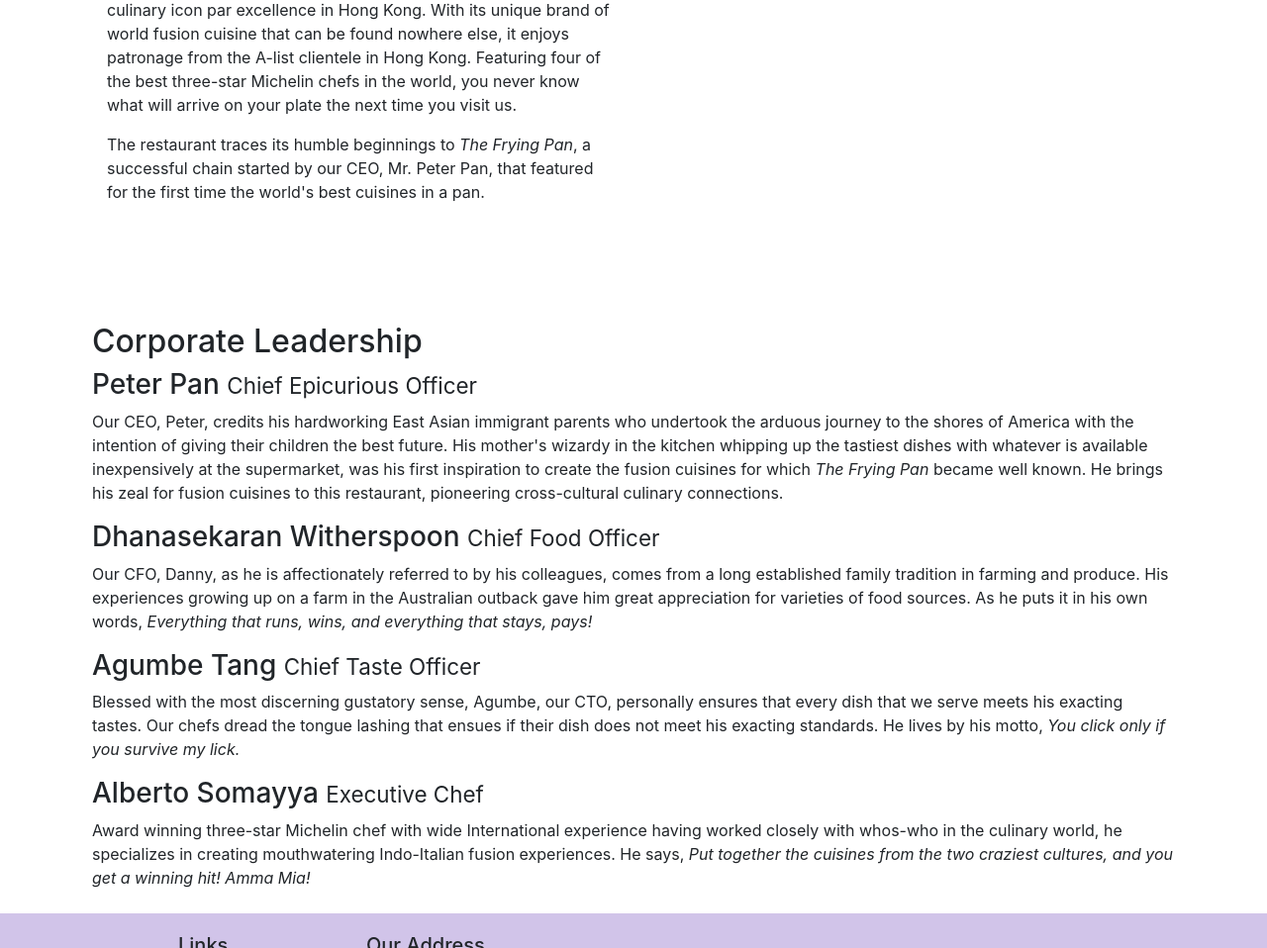
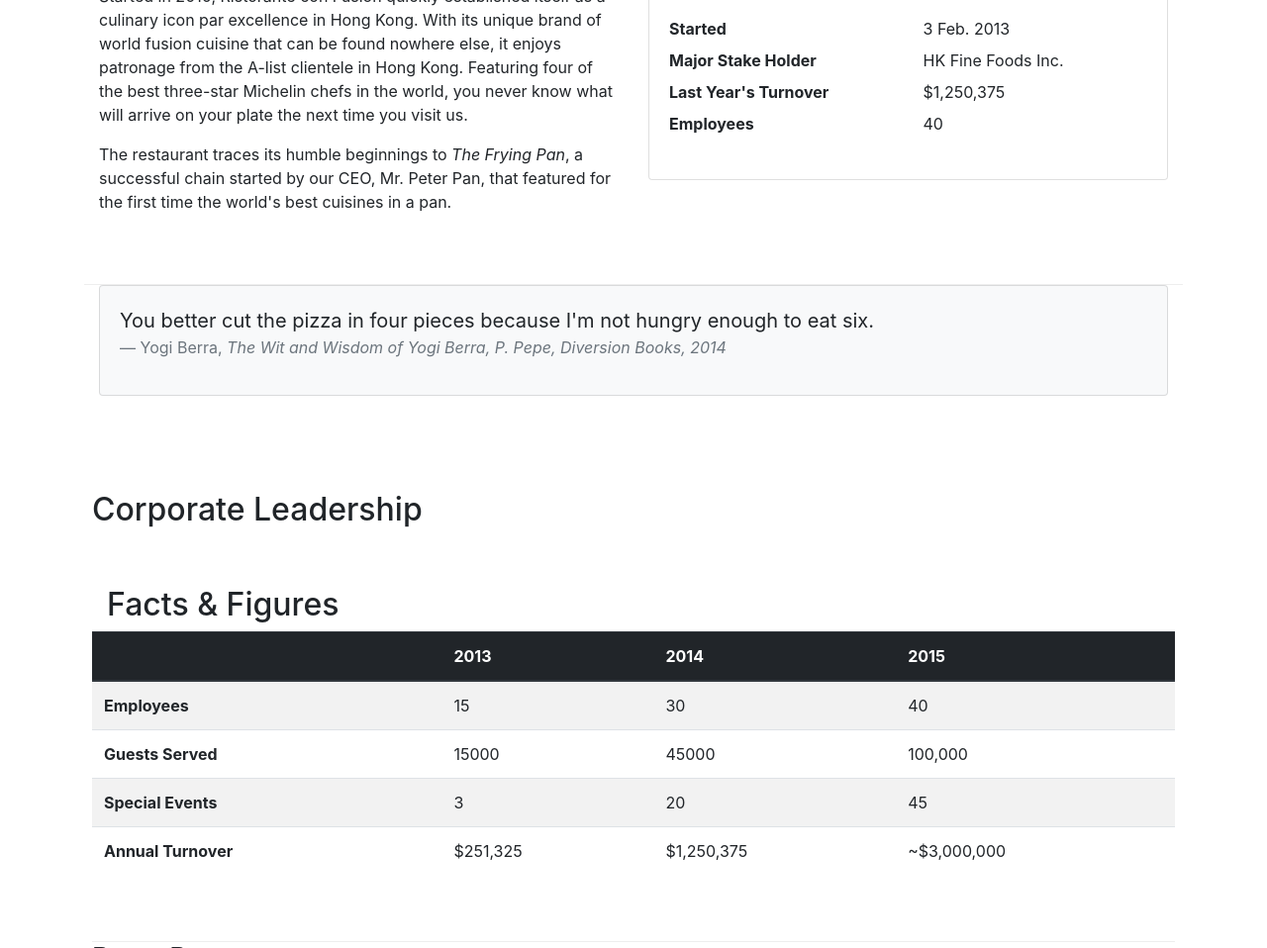
Before and after one commit to luongtonhaiyen/git-test, a website: page aboutus.html in a window 1280 px wide. Shown: the part 577-1535 px from the top of the page at 99% size. Drawn offline with nearby package versions, Linux system fonts and the light colour scheme.

Commit message:
Tables and Cards

```diff
--- a/aboutus.html
+++ b/aboutus.html
@@ -10,9 +10,7 @@
     <meta http-equiv="x-ua-compatible" content="ie=edge" />
     <!-- Bootstrap CSS -->
     <link
-      rel="stylesheet"
-      href="node_modules/bootstrap/dist/css/bootstrap.min.css"
-    />
+      rel="stylesheet" href="node_modules/bootstrap/dist/css/bootstrap.min.css" />
     <link href="css/styles.css" rel="stylesheet" />
     <link rel="stylesheet" href="node_modules/font-awesome/css/font-awesome.min.css">
     <link rel="stylesheet" href="node_modules/bootstrap-social/bootstrap-social.css">
@@ -65,7 +63,7 @@
             </div>
         </div>
 
-      <div class="p-2 my-5">
+      <div class="row row-content">
         <div class="col-12 col-sm-6">
           <h2>Our History</h2>
           <p>
@@ -82,12 +80,87 @@
             Peter Pan, that featured for the first time the world's best
             cuisines in a pan.
           </p>
+          </div>
+        <div  class="col-12 col-sm-6">
+          <div class="card">
+            <h3 class="card-header bg-primary text-white">Facts At a Glance</h3>
+            <div class="card-body">
+                <dl class="row">
+                    <dt class="col-6">Started</dt>
+                    <dd class="col-6">3 Feb. 2013</dd>
+                    <dt class="col-6">Major Stake Holder</dt>
+                    <dd class="col-6">HK Fine Foods Inc.</dd>
+                    <dt class="col-6">Last Year's Turnover</dt>
+                    <dd class="col-6">$1,250,375</dd>
+                    <dt class="col-6">Employees</dt>
+                    <dd class="col-6">40</dd>
+                </dl>
+            </div>
         </div>
+        </div>
+    </div>
+      <div class="col-12">
+      <div class="card card-body bg-light">
+          <blockquote class="blockquote">
+              <p class="mb-0">You better cut the pizza in four pieces because
+                  I'm not hungry enough to eat six.</p>
+              <footer class="blockquote-footer">Yogi Berra,
+                  <cite title="Source Title">The Wit and Wisdom of Yogi Berra,
+                  P. Pepe, Diversion Books, 2014</cite>
+              </footer>
+          </blockquote>
       </div>
-
-      <div class="p-2 mt-5 pt-5">
+  </div>
+        <div class="p-2 mt-5 pt-5">
         <div>
           <h2>Corporate Leadership</h2>
+          <div class="row row-content">
+            <div class="col-12 col-sm-9">
+                <h2>Facts &amp; Figures</h2>
+            </div>
+            <div class="table-responsive">
+              <table class="table table-striped">
+                  <thead class="thead-dark">
+                      <tr>
+                          <th>&nbsp;</th>
+                          <th>2013</th>
+                          <th>2014</th>
+                          <th>2015</th>
+                      </tr>
+                  </thead>
+                  <tbody>
+                      <tr>
+                          <th>Employees</th>
+                          <td>15</td>
+                          <td>30</td>
+                          <td>40</td>
+                      </tr>
+                      <tr>
+                          <th>Guests Served</th>
+                          <td>15000</td>
+                          <td>45000</td>
+                          <td>100,000</td>
+                      </tr>
+                      <tr>
+                          <th>Special Events</th>
+                          <td>3</td>
+                          <td>20</td>
+                          <td>45</td>
+                      </tr>
+                      <tr>
+                          <th>Annual Turnover</th>
+                          <td>$251,325</td>
+                          <td>$1,250,375</td>
+                          <td>~$3,000,000</td>
+                      </tr>
+                  </tbody>
+              </table>
+          </div>
+
+             <div class="col-12 col-sm-3">
+
+            </div>
+       </div>
           <h3>Peter Pan <small>Chief Epicurious Officer</small></h3>
           <p class="d-none d-md-block">
             Our CEO, Peter, credits his hardworking East Asian immigrant parents
```
